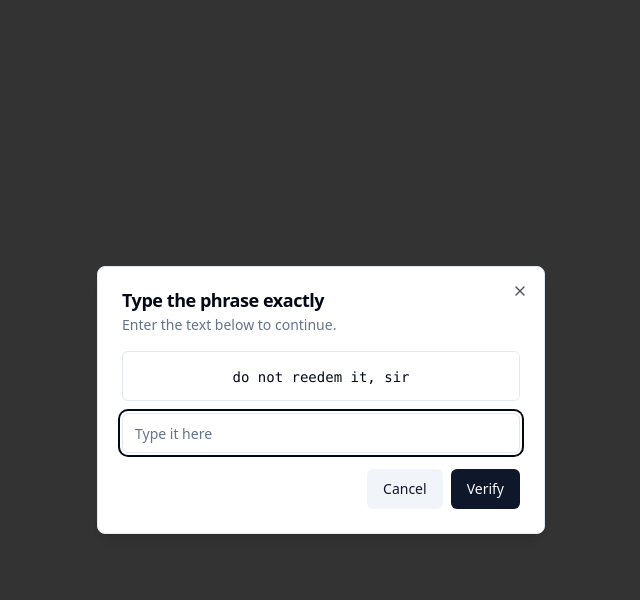
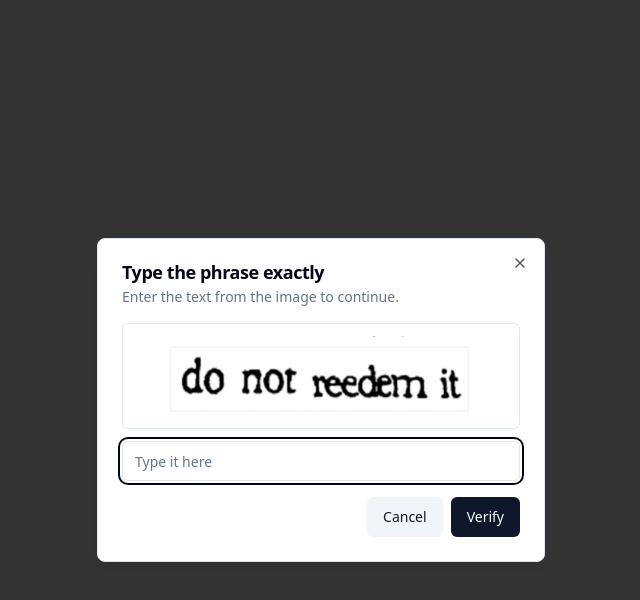
Before and after one commit to Kirbyy1/jeetless-gatekeeper, a React (Vite) app: page / in a window 1280 px wide. Both pictures are taken after a click on the button "Prove you are not a jeet". Shown: the top 600 px of the page, without its empty margins (319-959 px from the left). Built offline with nearby package versions, Linux system fonts and the light colour scheme.

Commit message:
Update captcha text
Update the captcha text to match the provided image.

```diff
--- a/src/pages/Index.tsx
+++ b/src/pages/Index.tsx
@@ -6,7 +6,7 @@ import { Dialog, DialogContent, DialogDescription, DialogFooter, DialogHeader, D
 import { Input } from "@/components/ui/input";
 import { useToast } from "@/hooks/use-toast";
 
-const PHRASE = "do not reedem it, sir";
+const PHRASE = "do not reedem it";
 
 const Index = () => {
   const [open, setOpen] = useState(false);
@@ -39,11 +39,16 @@ const Index = () => {
         <DialogContent className="sm:max-w-md">
           <DialogHeader>
             <DialogTitle>Type the phrase exactly</DialogTitle>
-            <DialogDescription>Enter the text below to continue.</DialogDescription>
+            <DialogDescription>Enter the text from the image to continue.</DialogDescription>
           </DialogHeader>
           <div className="space-y-3">
-            <div className="border rounded-md p-3 text-center select-all">
-              <span className="font-mono text-sm">{PHRASE}</span>
+            <div className="border rounded-md p-3 text-center select-none">
+              <img
+                src="/lovable-uploads/a3e0d296-1c6b-4987-b782-bd0442ef35a0.png"
+                alt="Captcha phrase: do not reedem it"
+                className="mx-auto max-h-20 object-contain"
+                loading="lazy"
+              />
             </div>
             <Input
               value={value}
```
Also changed, not shown: public/lovable-uploads/a3e0d296-1c6b-4987-b782-bd0442ef35a0.png (added).
